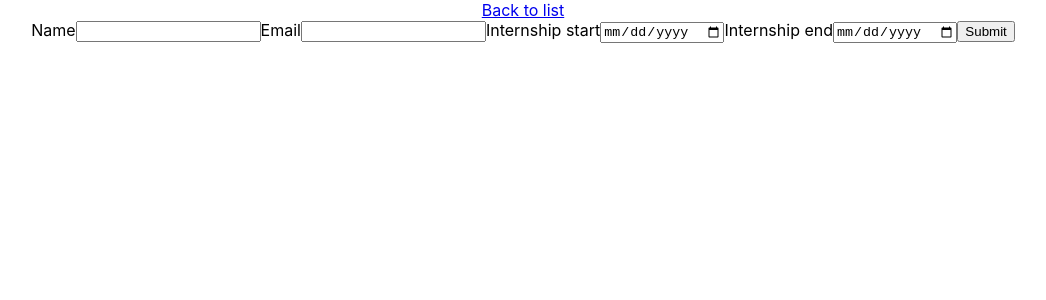
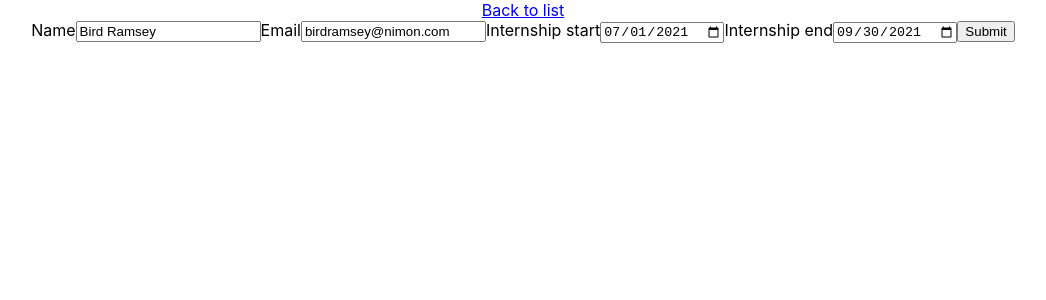
Before and after one commit to kepler003/forte, a React (Create React App) app: page /interns/1 in a window 1280 px wide. Shown: the top 300 px of the page, without its empty margins (117-1163 px from the left). Built offline with nearby package versions, Linux system fonts and the light colour scheme; data requests are answered from the project's data file.

Commit message:
Show intern data in inputs

```diff
--- a/src/EditIntern.jsx
+++ b/src/EditIntern.jsx
@@ -48,24 +48,28 @@ const EditIntern = () => {
           label='Name'
           type='text'
           name='name'
+          value={intern.name || ''}
           onChange={onChangeHandler}
         />
         <Input
           label='Email'
           type='email'
           name='email'
+          value={intern.email || ''}
           onChange={onChangeHandler}
         />
         <Input
           label='Internship start'
           type='date'
           name='internshipStart'
+          value={intern.internshipStart?.split('T')[0] || ''}
           onChange={onChangeHandler}
         />
         <Input
           label='Internship end'
           type='date'
           name='internshipEnd'
+          value={intern.internshipEnd?.split('T')[0] || ''}
           onChange={onChangeHandler}
         />
         <Input type='submit' />
```
